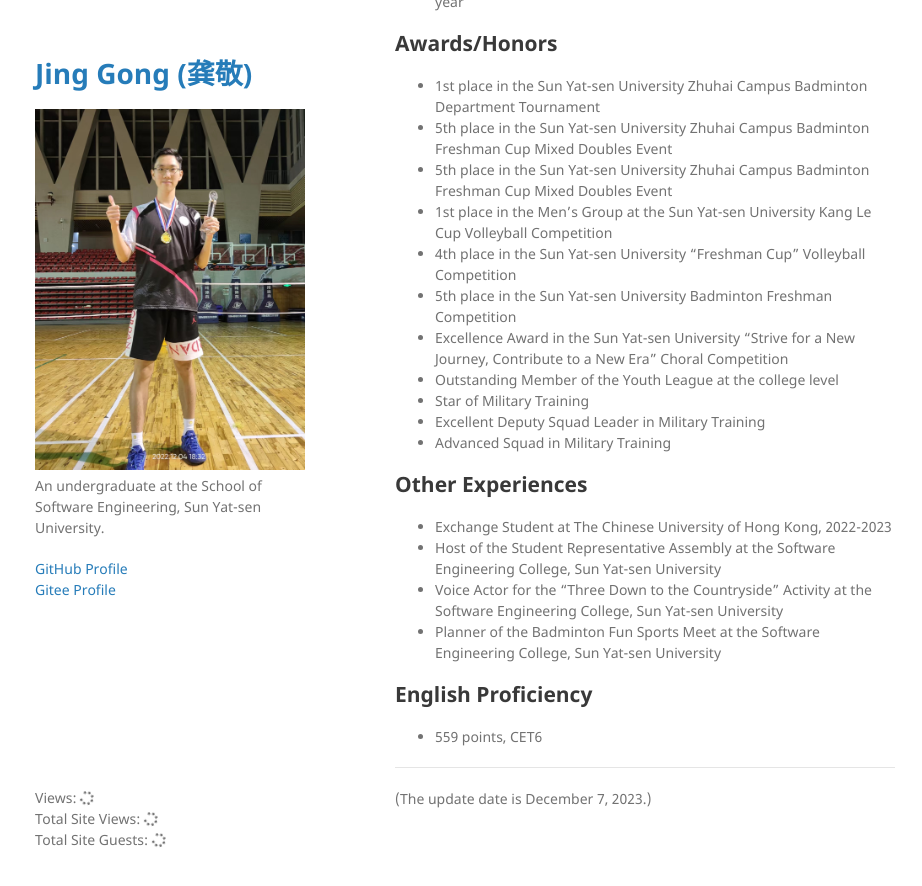
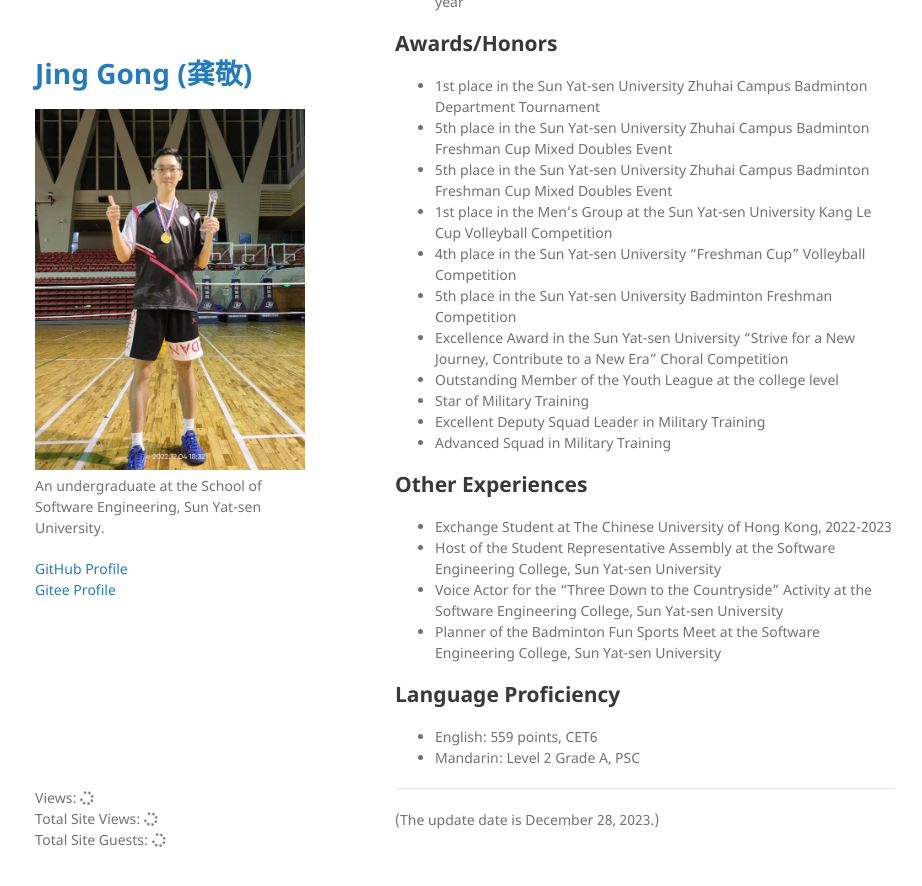
Before and after one commit to MikingG/MikingG.github.io, a Jekyll site: the page built from index.md, in a window 1280 px wide and 900 px high, scrolled down 2681 px. Shown: the top 886 px of the window, without its empty margins (175-1097 px from the left). Built offline with Jekyll 4.4.1, drawn with Linux system fonts in a browser that asks for light colours; nearby versions of some CDN libraries; comment, search, counter and statistics services are not loaded; our own code applies the rules of GitHub Pages for plain Markdown files.

Commit message:
Update index.md

```diff
--- a/index.md
+++ b/index.md
@@ -99,9 +99,9 @@ Email: gongj39@mail2.sysu.edu.cn
 - Voice Actor for the "Three Down to the Countryside" Activity at the Software Engineering College, Sun Yat-sen University
 - Planner of the Badminton Fun Sports Meet at the Software Engineering College, Sun Yat-sen University
 
-## English Proficiency
-
-- 559 points, CET6
+## Language Proficiency
+- English: 559 points, CET6
+- Mandarin: Level 2 Grade A, PSC
 
 - -----
-(The update date is December 7, 2023.)
+(The update date is December 28, 2023.)
```
